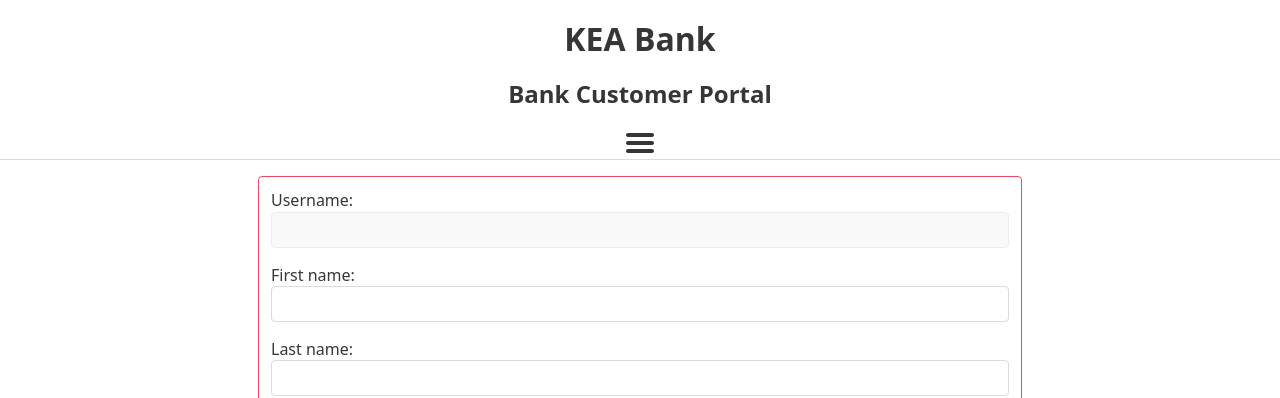
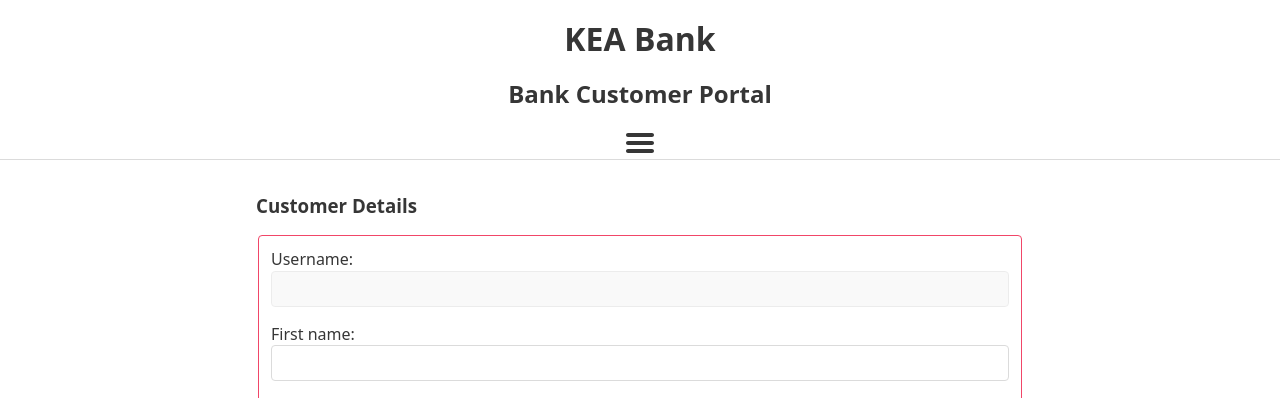
Before and after one commit to stefanosAgelastos/django-bank-project, a Django app: template bank/templates/bank/staff_customer_details.html in a window 1280 px wide. Shown: the top 398 px of the page. Run offline with Django 3.2, Linux system fonts and the light colour scheme; the template is opened without the code that fills it: values that come from a table or form of the project are taken from there, others are empty.

Commit message:
Add headline.

```diff
--- a/bank/templates/bank/staff_customer_details.html
+++ b/bank/templates/bank/staff_customer_details.html
@@ -1,6 +1,7 @@
 {% extends 'base.html' %}
 
 {% block main %}
+<h3>Customer Details</h3>
 <form action="{% url 'bank:staff_customer_details' customer.pk %}" method="post">
     {% csrf_token %}
     <fieldset>
```
